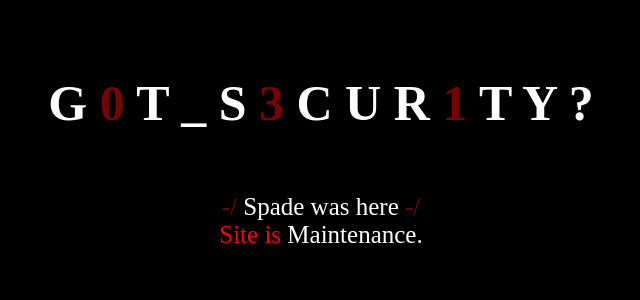
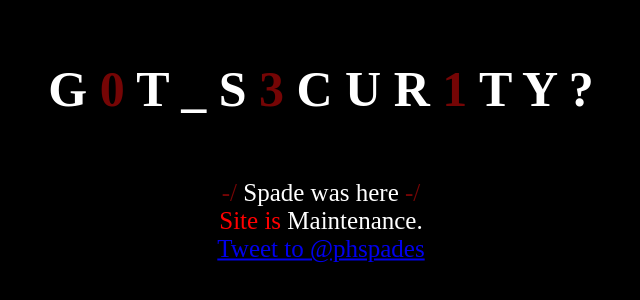
Before and after one commit to 0xspade/phspade.github.io, a plain HTML site: page index.html in a window 1280 px wide. Shown: the part 264-564 px from the top of the page, without its empty margins (327-967 px from the left). Drawn offline with Linux system fonts and the light colour scheme; a web font is replaced by a local one.

Commit message:
Update index.html

```diff
--- a/index.html
+++ b/index.html
@@ -13,6 +13,7 @@
 		<meta name="description"  content="Im a Security Researcher, You and your Government call me 'Hacker' ~Spade"/>
 		<meta property="og:title" content="./Spade was here <3"/>
 		<meta property='og:image' content='https://img.buzzfeed.com/buzzfeed-static/static/2015-08/13/11/enhanced/webdr14/enhanced-28563-1439478144-13.jpg'>
+
 		<style>
 		body {
 			background: rgb(0,0,0);
@@ -41,6 +42,8 @@
 			<br/>
 		<span class='xsilver'>-/ </span> Spade was here <span class='xsilver'> -/</span><br />
 		<font color="red">Site is <font color="#FFF">Maintenance.<br />
+		<a href="https://twitter.com/intent/tweet?screen_name=phspades&ref_src=twsrc%5Etfw" class="twitter-mention-button" data-show-count="false">Tweet to
+@phspades</a><script async src="https://platform.twitter.com/widgets.js" charset="utf-8"></script>
 	<!--
 		email me : ace.candelario@parrotsec.org / ace.candelario@pm.me
 		linkedin : https://linkedin.com/in/ace-of-spades
```
